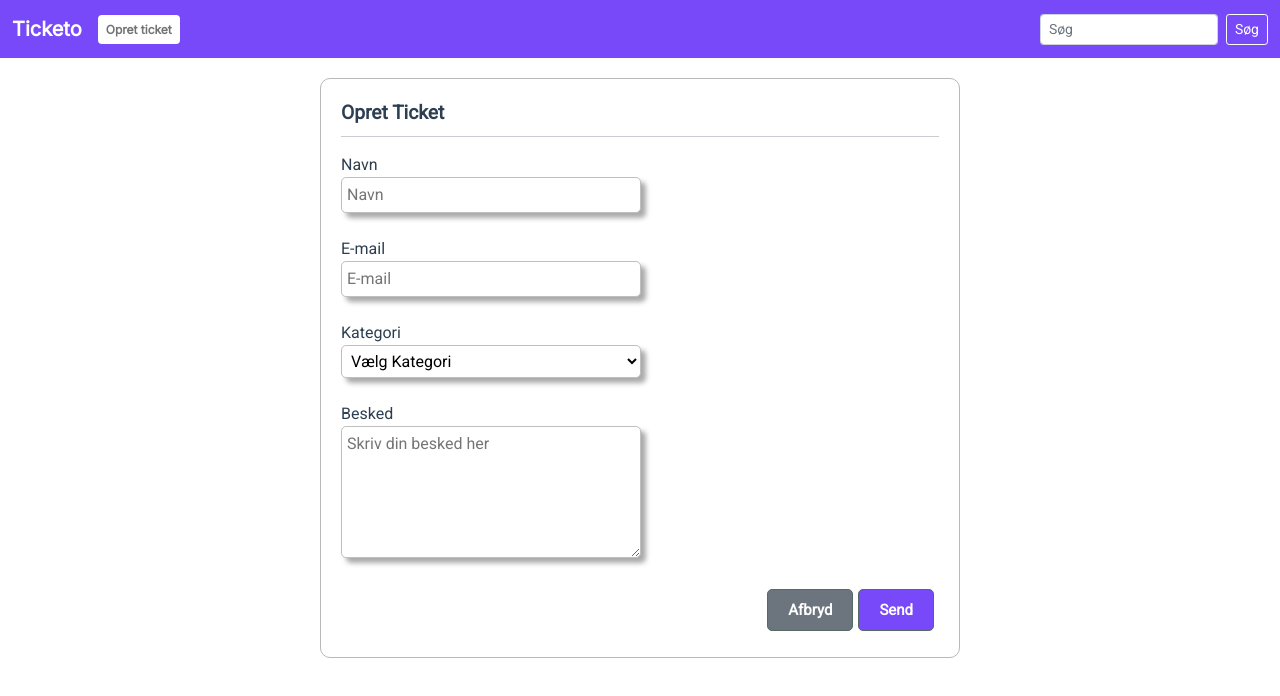
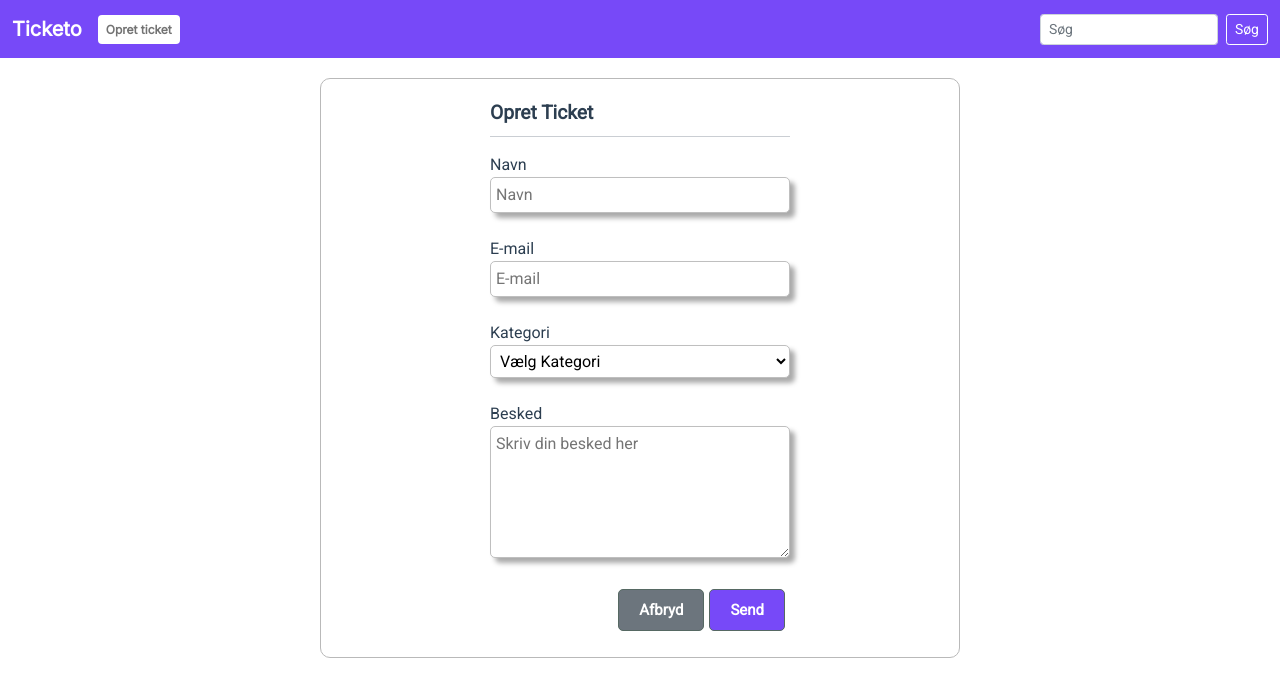
Before and after one commit to Berkanktk/SE03-HCI-Prototype, a Vue app in the folder hci-prototype/: page /create-form in a window 1280 px wide. Shown: the top 696 px of the page. Built offline with nearby package versions, Linux system fonts and the light colour scheme.

Commit message:
Center modal

```diff
--- a/hci-prototype/src/views/Create.vue
+++ b/hci-prototype/src/views/Create.vue
@@ -2,7 +2,7 @@
 <template>
 
   <div class="box">
-    <div class="container">
+    <div class="container d-flex justify-content-center">
       <form action="/">
         <fieldset>
           <legend class="legend">Opret Ticket</legend>
```
